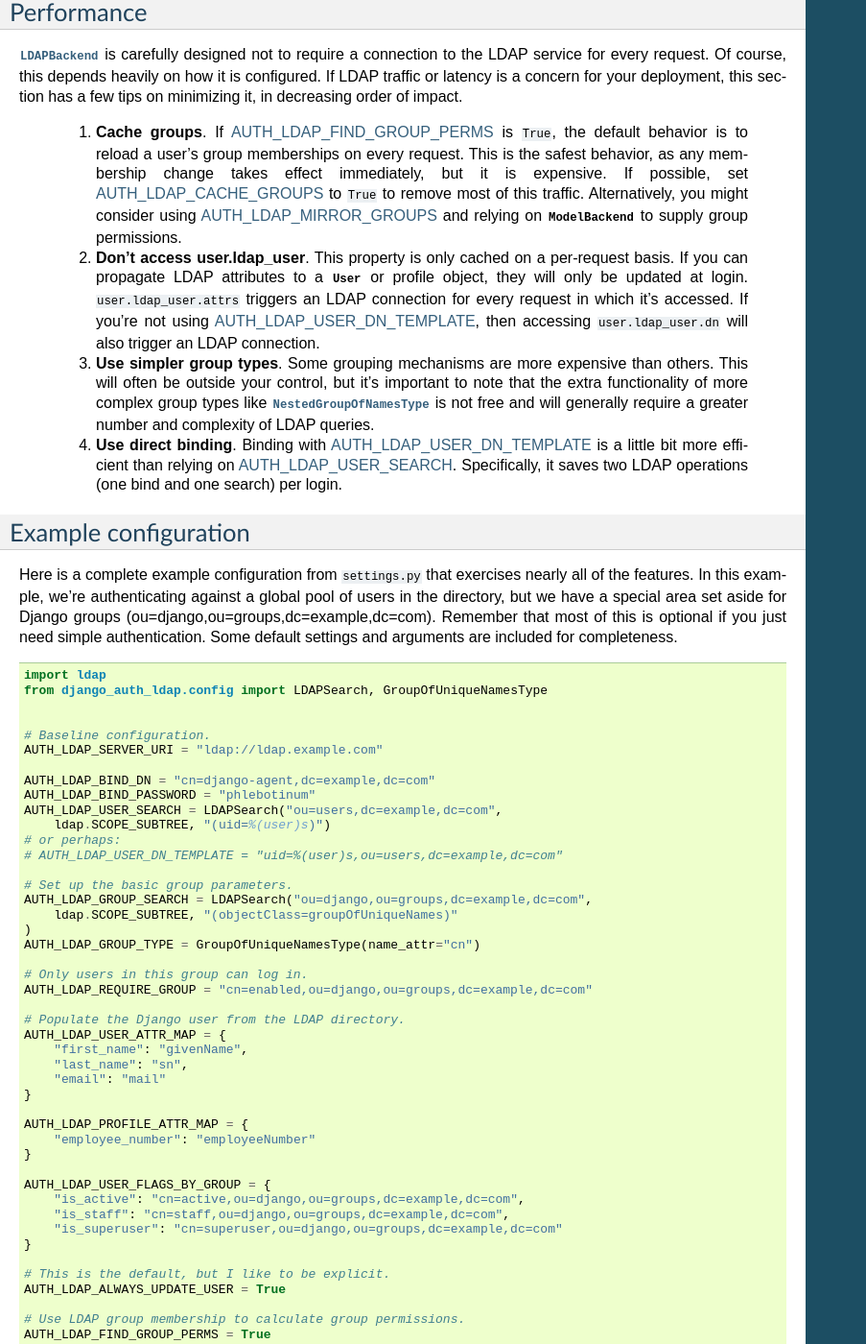
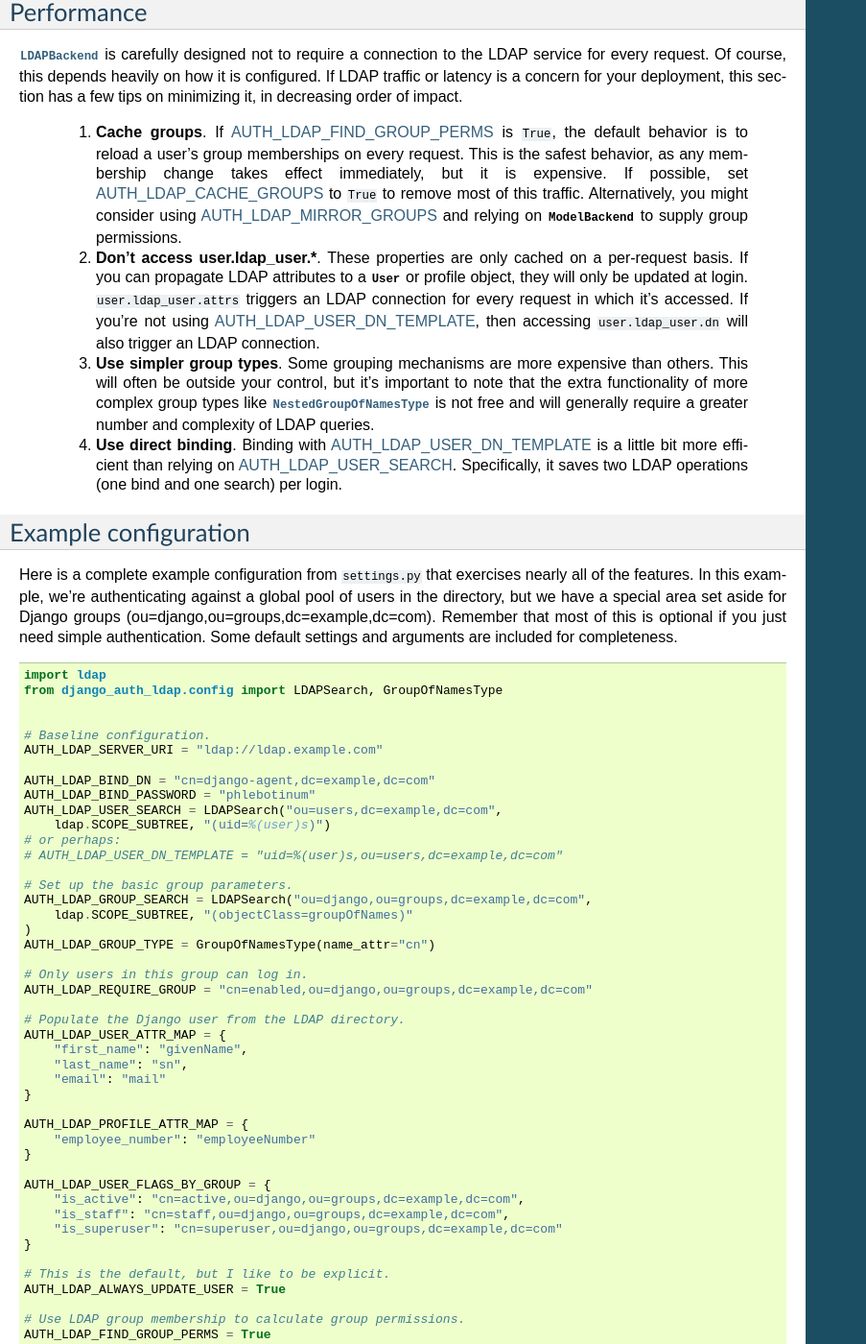
Before and after one commit to christian-oudard/django-auth-ldap, a Sphinx documentation site: the page built from docs/index.txt, in a window 1280 px wide and 1400 px high, scrolled down 4080 px. Shown: the whole window at 96% size, without its empty margins (0-903 px from the left). Built offline with Sphinx 7.4.7, drawn with Linux system fonts in a browser that asks for light colours; some of the changed text lies outside the part shown.

Commit message:
Minor documentation fixes.

```diff
--- a/docs/index.txt
+++ b/docs/index.txt
@@ -108,12 +108,12 @@ configuration must be of this type and part of the search results.
 .. code-block:: python
 
     import ldap
-    from django_auth_ldap.config import LDAPSearch, GroupOfUniqueNamesType
+    from django_auth_ldap.config import LDAPSearch, GroupOfNamesType
 
     AUTH_LDAP_GROUP_SEARCH = LDAPSearch("ou=groups,dc=example,dc=com",
-        ldap.SCOPE_SUBTREE, "(objectClass=groupOfUniqueNames)"
+        ldap.SCOPE_SUBTREE, "(objectClass=groupOfNames)"
     )
-    AUTH_LDAP_GROUP_TYPE = GroupOfUniqueNamesType()
+    AUTH_LDAP_GROUP_TYPE = GroupOfNamesType()
 
 The simplest use of groups is to limit the users who are allowed to log in. If
 :ref:`AUTH_LDAP_REQUIRE_GROUP` is set, then only users who are members of that
@@ -291,7 +291,7 @@ order of impact.
        Alternatively, you might consider using :ref:`AUTH_LDAP_MIRROR_GROUPS`
        and relying on :class:`~django.contrib.auth.backends.ModelBackend` to
        supply group permissions.
-    #. **Don't access user.ldap_user**. This property is only cached
+    #. **Don't access user.ldap_user.***. These properties are only cached
        on a per-request basis. If you can propagate LDAP attributes to a
        :class:`~django.contrib.auth.models.User` or profile object, they will
        only be updated at login. ``user.ldap_user.attrs`` triggers an LDAP
@@ -322,7 +322,7 @@ and arguments are included for completeness.
 .. code-block:: python
 
     import ldap
-    from django_auth_ldap.config import LDAPSearch, GroupOfUniqueNamesType
+    from django_auth_ldap.config import LDAPSearch, GroupOfNamesType
 
 
     # Baseline configuration.
@@ -337,9 +337,9 @@ and arguments are included for completeness.
 
     # Set up the basic group parameters.
     AUTH_LDAP_GROUP_SEARCH = LDAPSearch("ou=django,ou=groups,dc=example,dc=com",
-        ldap.SCOPE_SUBTREE, "(objectClass=groupOfUniqueNames)"
+        ldap.SCOPE_SUBTREE, "(objectClass=groupOfNames)"
     )
-    AUTH_LDAP_GROUP_TYPE = GroupOfUniqueNamesType(name_attr="cn")
+    AUTH_LDAP_GROUP_TYPE = GroupOfNamesType(name_attr="cn")
 
     # Only users in this group can log in.
     AUTH_LDAP_REQUIRE_GROUP = "cn=enabled,ou=django,ou=groups,dc=example,dc=com"
```
